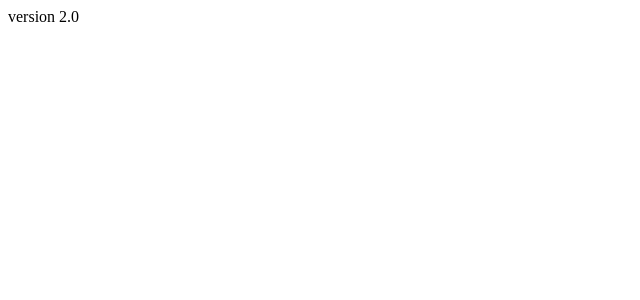
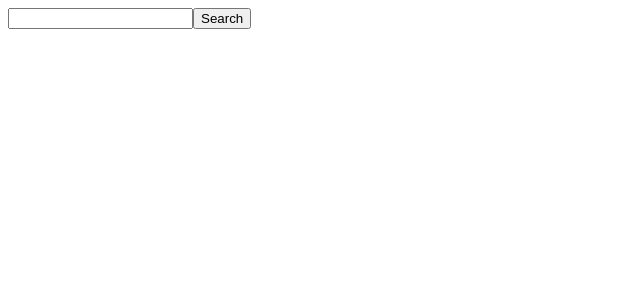
Before and after one commit to discontinuedlabs/hadithexplorer, a React (Create React App) app: page / in a window 1280 px wide. Shown: the top 300 px of the page, without its empty margins (0-640 px from the left). Built offline with nearby package versions, Linux system fonts and the light colour scheme.

Commit message:
bare html

```diff
--- a/src/App.js
+++ b/src/App.js
@@ -1,5 +1,10 @@
 import React from "react";
+import SearchForm from "./components/SearchForm";
 
 export default function App() {
-    return <div className="App">version 2.0</div>;
+    return (
+        <div className="App">
+            <SearchForm />
+        </div>
+    );
 }
--- /dev/null
+++ b/src/components/SearchForm.js
@@ -0,0 +1,30 @@
+import React, { useState, useEffect } from "react";
+
+export default function SearchForm() {
+    const [searchTerm, setSearchTerm] = useState("");
+    const [data, setData] = useState(null);
+
+    useEffect(() => {
+        if (searchTerm) {
+            fetch(`https://corsproxy.io/?https://dorar.net/dorar_api.json?skey=${searchTerm}`)
+                .then((response) => response.json())
+                .then((data) => setData(data))
+                .catch((error) => console.error(error));
+        }
+    }, [searchTerm]);
+
+    const handleSubmit = (event) => {
+        event.preventDefault();
+        // Fetch data from the API here
+    };
+
+    return (
+        <div>
+            <form className="search-form" onSubmit={handleSubmit}>
+                <input type="text" onChange={(e) => setSearchTerm(e.target.value)}></input>
+                <button type="submit">Search</button>
+            </form>
+            {data && <div dangerouslySetInnerHTML={{ __html: data.ahadith.result }}></div>}
+        </div>
+    );
+}
```
